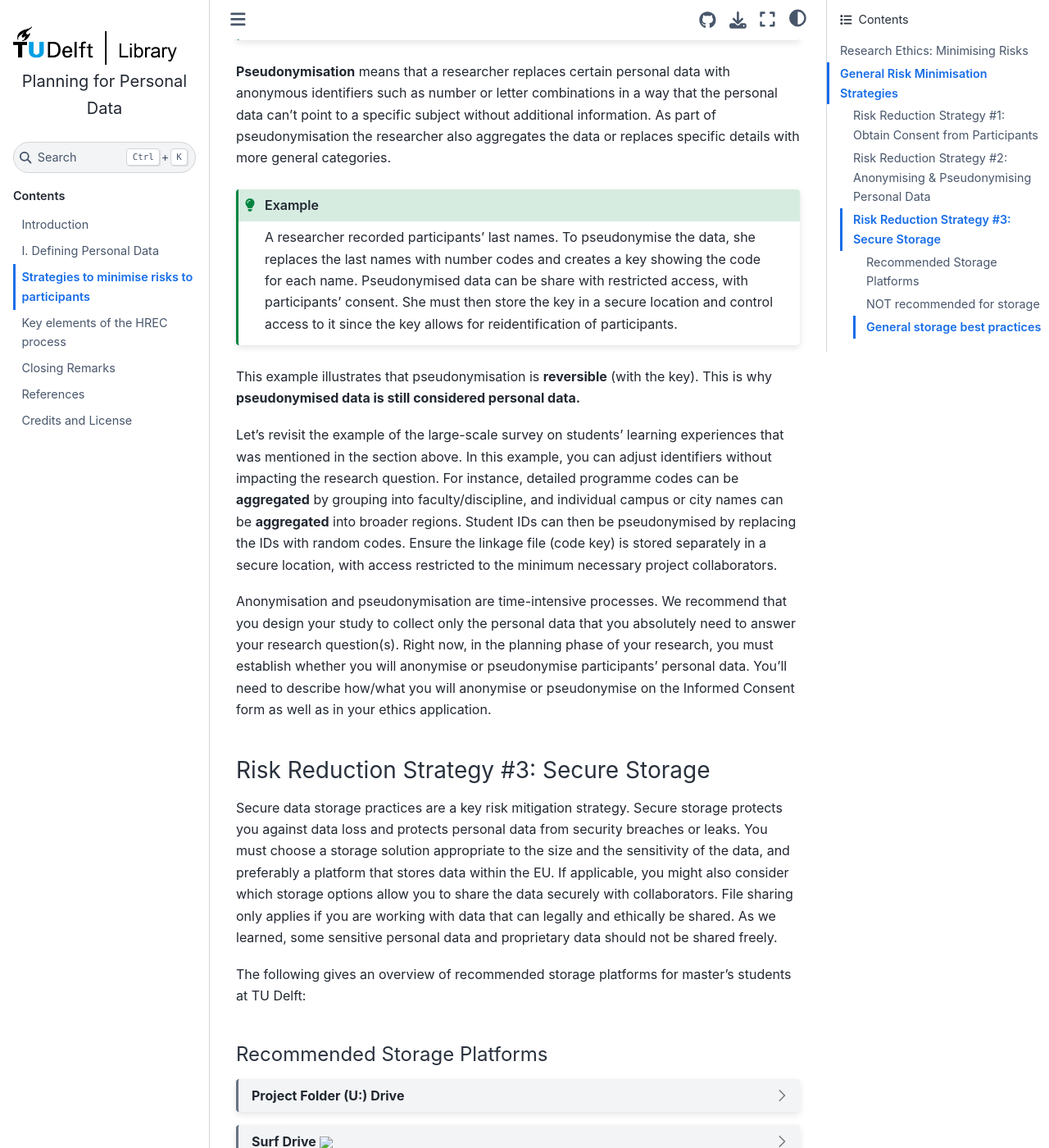
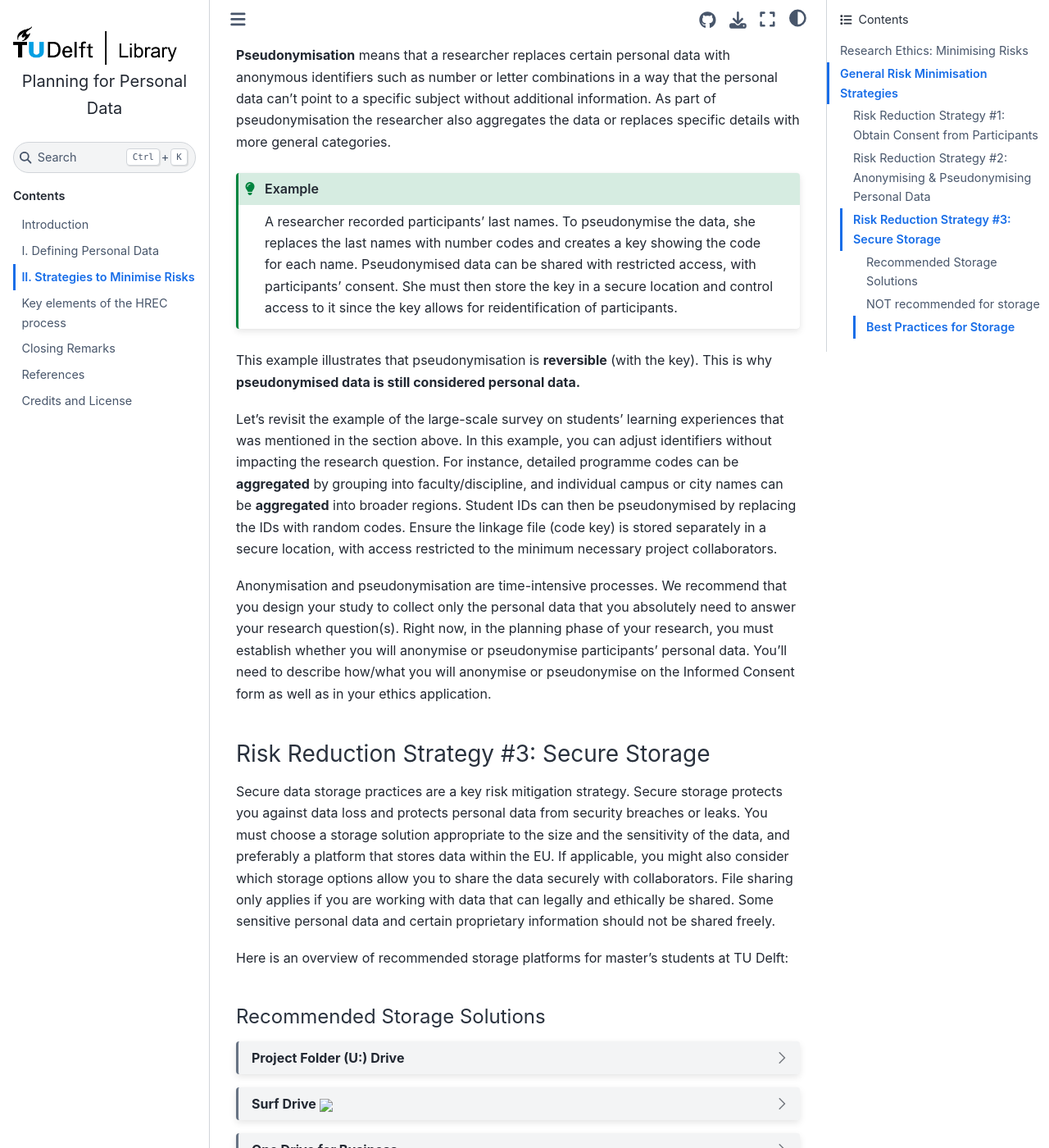
Before and after one commit to tu-delft-library/MSc-Planning-for-Personal-Data, a Jupyter Book: the page built from book/strategies_to_minimise_risks_to_participants/strategies_to_minimise_risks_to_participants.md, in a window 1280 px wide and 1400 px high, scrolled down 3042 px. Shown: the whole window at 82% size. Built offline with Jupyter Book 1.0.4 settings and Sphinx 7.4.7 and the Sphinx Book theme 1.1.4, drawn with Linux system fonts in a browser that asks for light colours; comment, search, counter and statistics services are not loaded; some of the changed text lies outside the part shown.

Commit message:
Edits based on feedback

````diff
--- a/book/strategies_to_minimise_risks_to_participants/strategies_to_minimise_risks_to_participants.md
+++ b/book/strategies_to_minimise_risks_to_participants/strategies_to_minimise_risks_to_participants.md
@@ -1,8 +1,8 @@
-# Strategies to minimise risks to participants
+# II. Strategies to Minimise Risks
 
 ## Research Ethics: Minimising Risks
 
-Conducting ethical research means avoiding potential harm to participants from the moment you start designing your research project to the time the research is actually carried out. It's important to anticipate any damage that could occur from collecting, sharing, and storing personal data. In this section, we'll focus on strategies to minimise such risks.
+Conducting ethical research means avoiding potential harm to participants from the moment you start designing your research project to the time and for as long as the data is stored and archived. It's important to anticipate any damage that could occur from collecting, sharing, and storing personal data. In this section, we'll focus on strategies to minimise such risks.
 
 Here are three examples of risks related to personal data. Turn the cards to see potential mitigations for each:
 
@@ -69,7 +69,7 @@
 
 ```{admonition} Example
 :class: tip
-A researcher recorded participants’ last names. To pseudonymise the data, she replaces the last names with number codes and creates a key showing the code for each name. Pseudonymised data can be share with restricted access, with participants' consent. She must then store the key in a secure location and control access to it since the key allows for reidentification of participants.
+A researcher recorded participants’ last names. To pseudonymise the data, she replaces the last names with number codes and creates a key showing the code for each name. Pseudonymised data can be shared with restricted access, with participants' consent. She must then store the key in a secure location and control access to it since the key allows for reidentification of participants.
 ```
 
 This example illustrates that pseudonymisation is **reversible** (with the key). This is why **pseudonymised data is still considered personal data.**
@@ -80,11 +80,11 @@
 
 ### Risk Reduction Strategy #3: Secure Storage
 
-Secure data storage practices are a key risk mitigation strategy. Secure storage protects you against data loss and protects personal data from security breaches or leaks. You must choose a storage solution appropriate to the size and the sensitivity of the data, and preferably a platform that stores data within the EU. If applicable, you might also consider which storage options allow you to share the data securely with collaborators. File sharing only applies if you are working with data that can legally and ethically be shared.  As we learned, some sensitive personal data and proprietary data should not be shared freely.
+Secure data storage practices are a key risk mitigation strategy. Secure storage protects you against data loss and protects personal data from security breaches or leaks. You must choose a storage solution appropriate to the size and the sensitivity of the data, and preferably a platform that stores data within the EU. If applicable, you might also consider which storage options allow you to share the data securely with collaborators. File sharing only applies if you are working with data that can legally and ethically be shared.  Some sensitive personal data and certain proprietary information should not be shared freely.
 
-The following gives an overview of recommended storage platforms for master’s students at TU Delft:
+Here is an overview of recommended storage platforms for master’s students at TU Delft:
 
-#### Recommended Storage Platforms
+#### Recommended Storage Solutions
 
 ```{dropdown} Project Folder (U:) Drive
 
@@ -159,7 +159,9 @@
 
 - Remember that a personal data breach or leak can lead to serious consequences.
 
-#### General storage best practices
+#### Best Practices for Storage
+
+- It's important to discuss the end-of-life of the data with your supervisor: How long should the data be stored? Where? Who will have access to it?
 
 - Whenever possible, directly identifiable details should be stored separately from indirectly identifiable information in order to decrease the potential for reidentification of participants.
     - For example: informed consent forms with participants’ names and signatures should be stored in a secure folder separate from the other raw data. The same rule applies to the keys for pseudonymised data.
@@ -168,7 +170,6 @@
 
 - Your supervisor should have access to the data.
 
-- It's important to discuss the end-of-life of the data with your supervisor: How long should the data be stored? Where? Who will have access to it?
 
 **Practice:** Take this optional quiz to check your understanding of risk mitigation strategies.
 
````
Also changed, not shown: other parts of book/strategies_to_minimise_risks_to_participants/strategies_to_minimise_risks_to_participants.md (+7 -7 lines).
